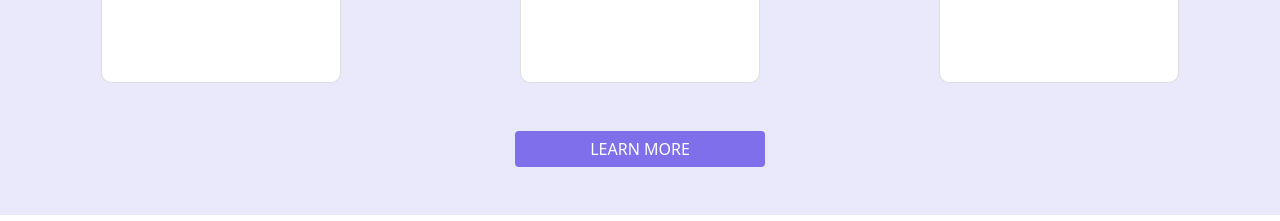
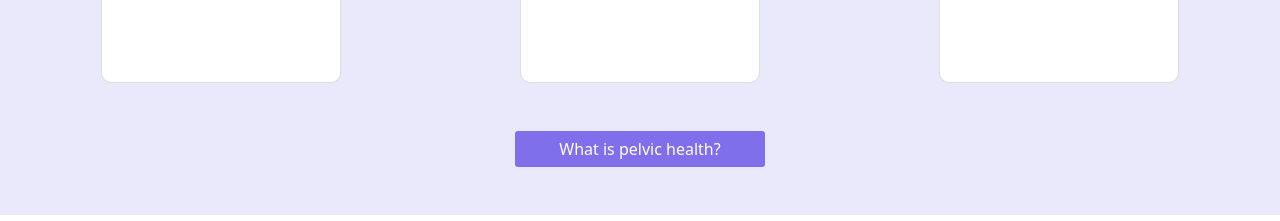
Before and after one commit to MVP-Marketplace/elana-new, a React (Create React App) app in the folder frontend/: page / in a window 1280 px wide. Shown: the part 1760-1981 px from the top of the page. Built offline with nearby package versions, Linux system fonts and the light colour scheme; a web font is replaced by a local one.

Commit message:
more changes, like button in main page goes to the helen link, also the register change to virtual or in person

```diff
--- a/frontend/src/homepage.css
+++ b/frontend/src/homepage.css
@@ -394,3 +394,15 @@ input:-ms-input-placeholder { /* Internet Explorer 10-11 */
 input::placeholder {
     overflow: visible;
   }
+
+.a-tag{
+    text-decoration: none;
+    color: white;
+    text-align: center;
+    padding: 6px;
+}
+.brand-bg-purple-a {
+    background: #7F6FEA;
+    width: 250px;
+    border-radius: 3px;
+}
--- a/frontend/src/pages/HomePage/HomePage.jsx
+++ b/frontend/src/pages/HomePage/HomePage.jsx
@@ -266,9 +266,11 @@ export const HomePage = () => {
           </MDBRow>
         </div>
         <div className="px-5 pb-5 d-flex justify-content-center">
-        <Link to='/ChoosingACategory'>
+        {/* <Link to='/ChoosingACategory'>
         <MDBBtn className="brand-bg-purple-1 border-0 mx-2">LEARN MORE</MDBBtn>
-          </Link>
+          </Link> */}
+          <a href="https://www.elana.health/post/what-is-pelvic-health" className="brand-bg-purple-a border-0 mx-2 a-tag">What is pelvic health?</a>
+
         </div>
       </div>
 
--- a/frontend/src/pages/Practitioner/PractitionerSignUp.jsx
+++ b/frontend/src/pages/Practitioner/PractitionerSignUp.jsx
@@ -41,17 +41,9 @@ export function PractitionerSignUp() {
   ];
 
   const appointmentTypes = [
-    "Bladder & Bowel Incontinence",
-    "Bladder Pain",
-    "Constipation",
-    "Endometriosis",
-    "Menopause & Perimenopause",
-    "Painful Sex",
-    "Pelvic Organ Prolapse",
-    "Postpartum Recovery",
-    "Proactive Pelvic Care",
-    "Separated Abs",
-    "Vaginoplasty Prep and Recovery"
+   "Virtual",
+   "In Person"
+
   ]
 
   const [centredModal, setCentredModal] = useState(false);
@@ -346,7 +338,7 @@ export function PractitionerSignUp() {
             </div>
 
             <div className="inputdrop col-sm col-md-12">
-              <label className="labelsingup text-muted">Sub Specialty</label>
+              <label className="labelsingup text-muted">Appointment Type</label>
               <div class="input-group">
                 <select
                   class="form-select"
```
